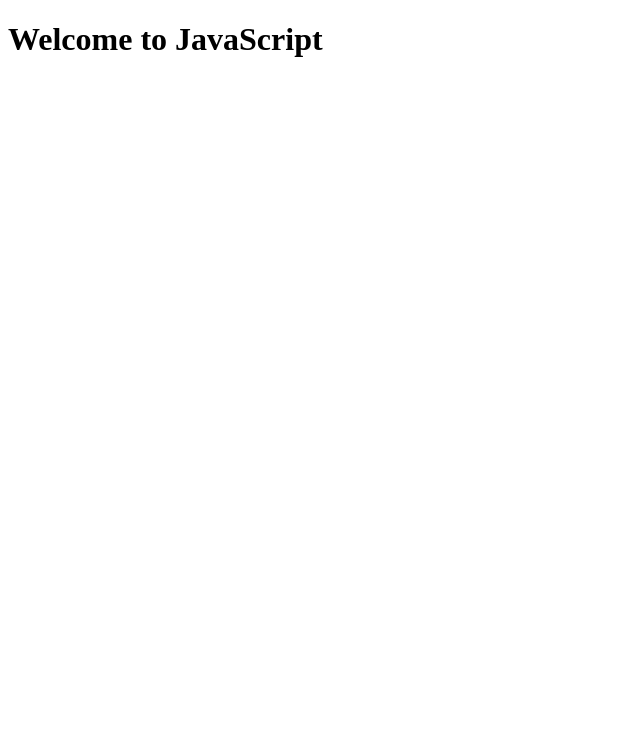
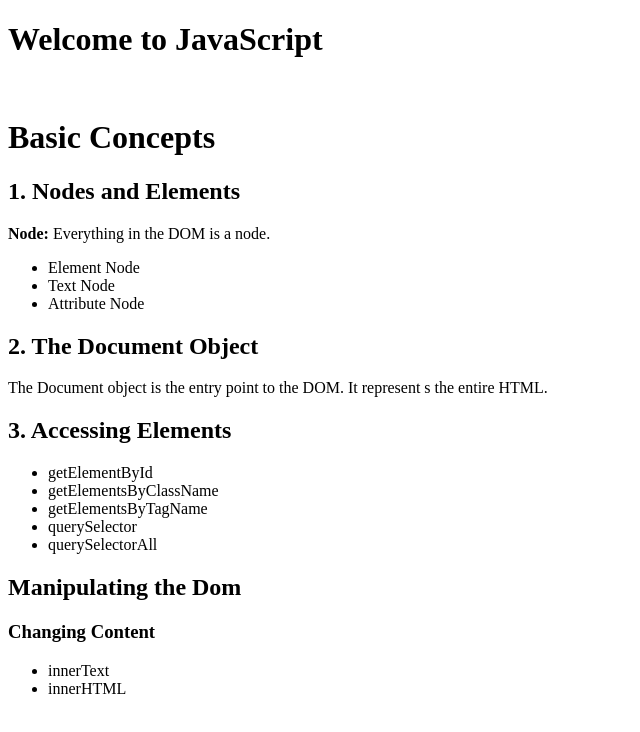
Before and after one commit to itwaysindia/javascript, a plain HTML site: page index.html in a window 1280 px wide. Shown: the whole page, without its empty margins (0-640 px from the left). Drawn offline with Linux system fonts and the light colour scheme.

Commit message:
Add files via upload

```diff
--- a/index.html
+++ b/index.html
@@ -5,9 +5,42 @@
     <meta http-equiv="X-UA-Compatible" content="IE=edge">
     <meta name="viewport" content="width=device-width, initial-scale=1.0">
     <title>JavaScript</title>
-</head>
-<body>
+  </head>
+  <body>
     <h1>Welcome to JavaScript</h1>
-  <script type="module" src="./js/operators.js"></script>
+
+    <br />
+    <h1 id="title">Basic Concepts</h1>
+<h2>1. Nodes and Elements</h2>
+<b>Node: </b>Everything in the DOM is a node.
+<ul>
+  <li>Element Node</li>
+  <li>Text Node</li>
+  <li>Attribute Node</li>
+</ul>
+
+<h2>2. The Document Object</h2>
+<p>The Document object is the entry point to the DOM. It represent s the entire HTML.</p>
+
+<h2>3. Accessing Elements</h2>
+<ul>
+  <li id="list1" class="list-item">getElementById</li>
+  <li class="list-item">getElementsByClassName</li>
+
+  <li class="list-item">getElementsByTagName</li>
+
+  <li class="list-item">querySelector</li>
+  <li class="list-item">querySelectorAll</li>
+</ul>
+
+<h2>Manipulating the Dom</h2>
+<h3>Changing Content</h3>
+<ul>
+  <li>innerText</li>
+  <li>innerHTML</li>
+</ul>
+
+
+    <script src="js/dom.js"></script>
 </body>
 </html>
```
Also changed, not shown: dom.js (added, +7 -0 lines).
